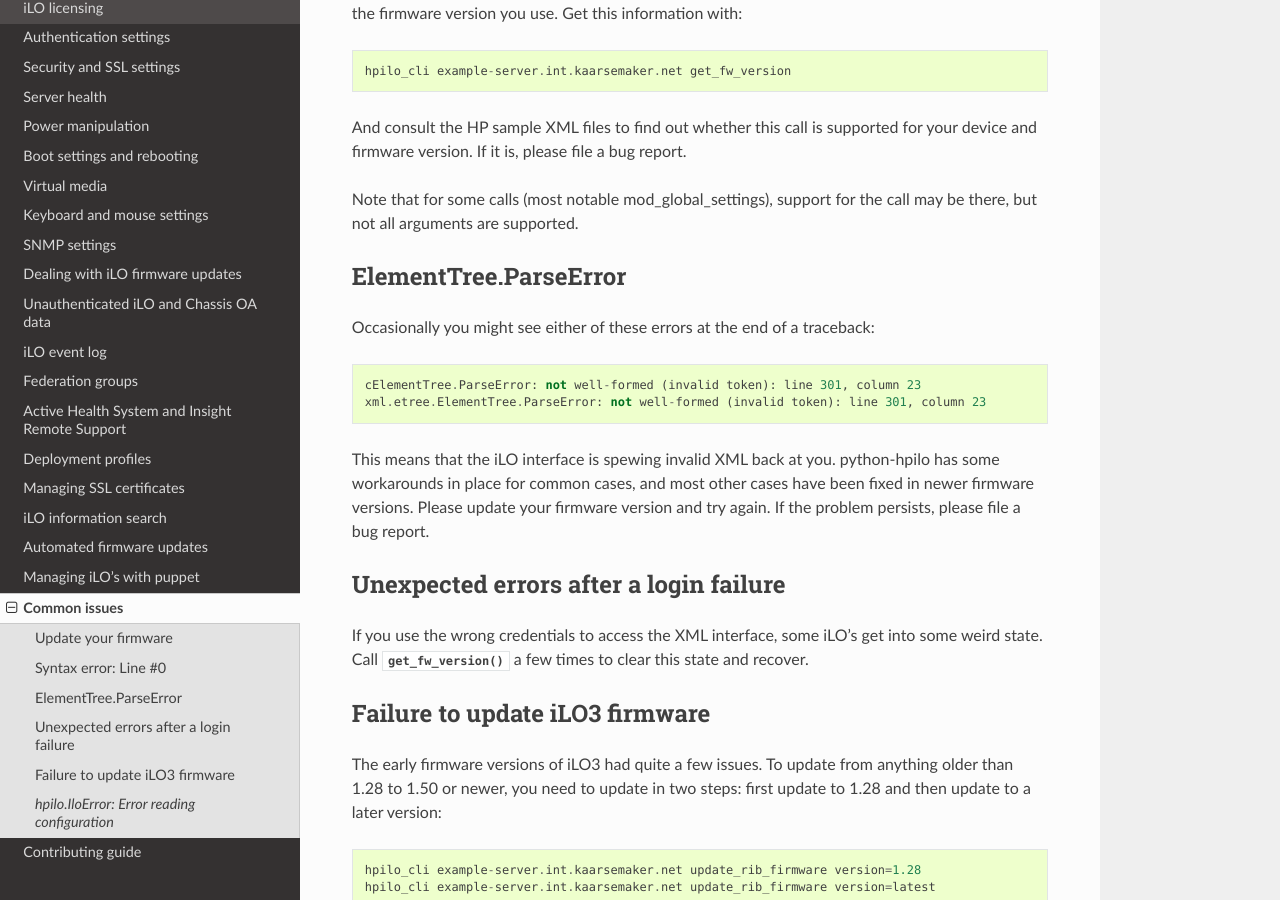
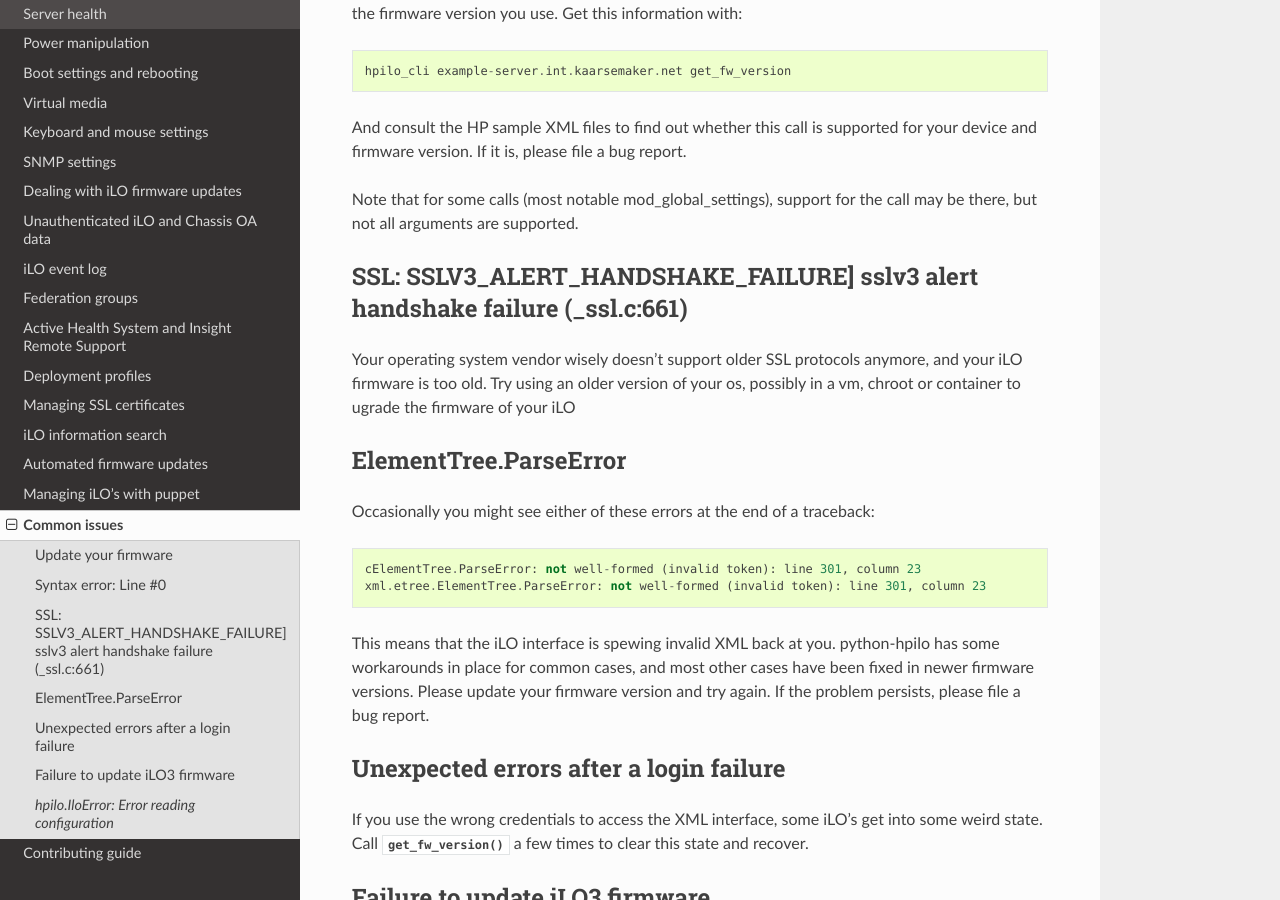
Before and after one commit to seveas/python-hpilo, a Sphinx documentation site: the page built from docs/troubleshooting.rst, in a window 1280 px wide and 900 px high, scrolled down 1196 px. Built offline with Sphinx 7.4.7 and the Read the Docs theme 2.0.0, drawn with Linux system fonts in a browser that asks for light colours.

Commit message:
Document SSL failures caused by distros no longer compiling in ssl3 support

```diff
--- a/docs/troubleshooting.rst
+++ b/docs/troubleshooting.rst
@@ -55,6 +55,12 @@ for your device and firmware version. If it is, please file a bug report.
 Note that for some calls (most notable mod_global_settings), support for the
 call may be there, but not all arguments are supported.
 
+SSL: SSLV3_ALERT_HANDSHAKE_FAILURE] sslv3 alert handshake failure (_ssl.c:661)
+------------------------------------------------------------------------------
+Your operating system vendor wisely doesn't support older SSL protocols
+anymore, and your iLO firmware is too old. Try using an older version of your
+os, possibly in a vm, chroot or container to ugrade the firmware of your iLO
+
 ElementTree.ParseError
 -----------------------
 Occasionally you might see either of these errors at the end of a traceback::
```
